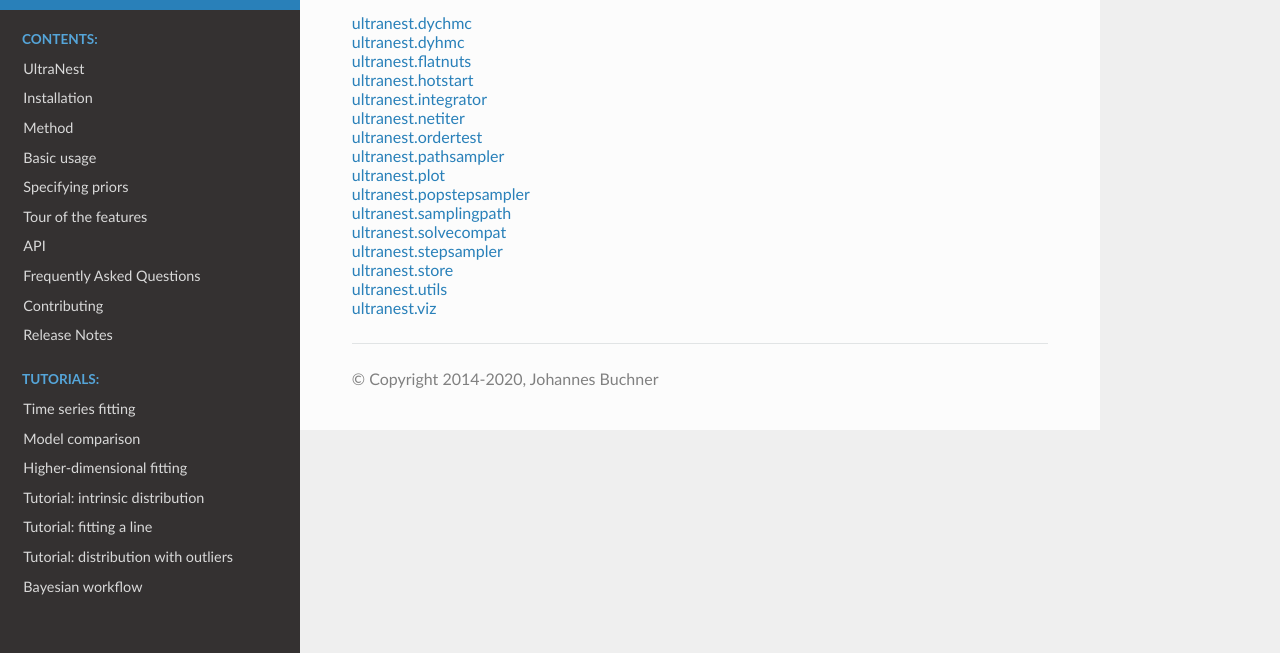
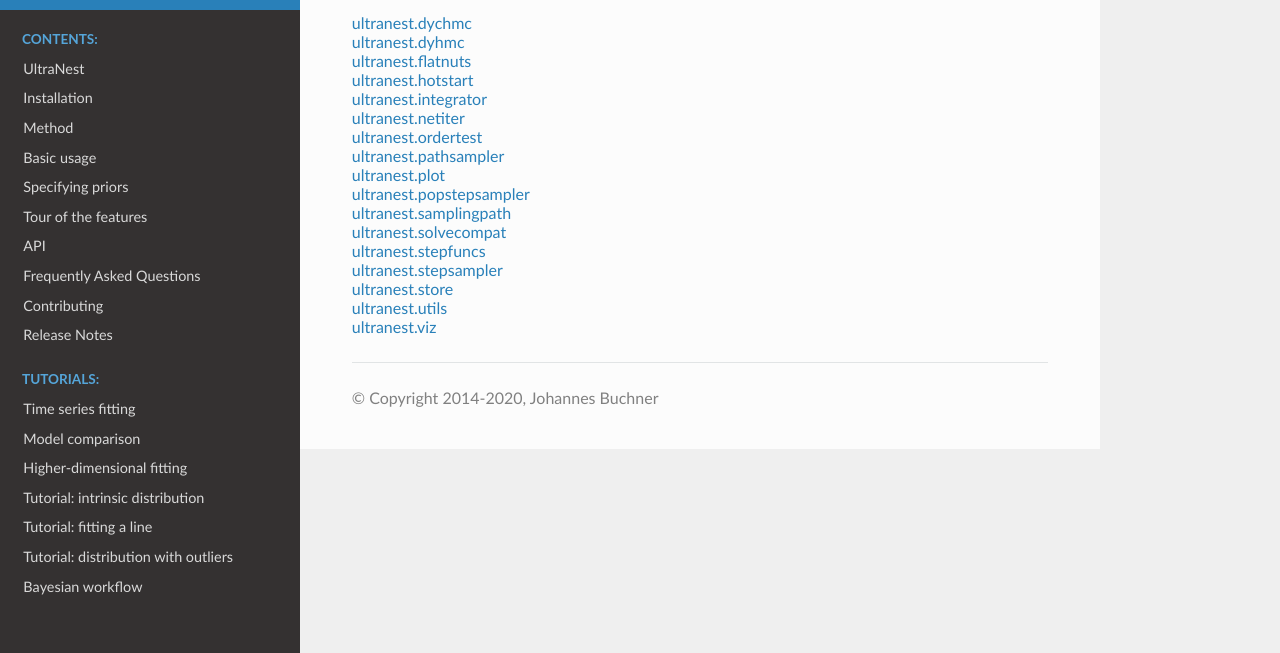
Before and after one commit to JohannesBuchner/UltraNest, a plain HTML site: page _modules/index.html in a window 1280 px wide. Shown: the part 147-800 px from the top of the page. Drawn offline with nearby package versions, Linux system fonts and the light colour scheme; some packages are replaced by stand-ins of ours; a script that the page names is missing; a web font is replaced by a local one.

Commit message:
update doc

```diff
--- a/_modules/index.html
+++ b/_modules/index.html
@@ -191,6 +191,7 @@
 <li><a href="ultranest/popstepsampler.html">ultranest.popstepsampler</a></li>
 <li><a href="ultranest/samplingpath.html">ultranest.samplingpath</a></li>
 <li><a href="ultranest/solvecompat.html">ultranest.solvecompat</a></li>
+<li><a href="ultranest/stepfuncs.html">ultranest.stepfuncs</a></li>
 <li><a href="ultranest/stepsampler.html">ultranest.stepsampler</a></li>
 <li><a href="ultranest/store.html">ultranest.store</a></li>
 <li><a href="ultranest/utils.html">ultranest.utils</a></li>
```
